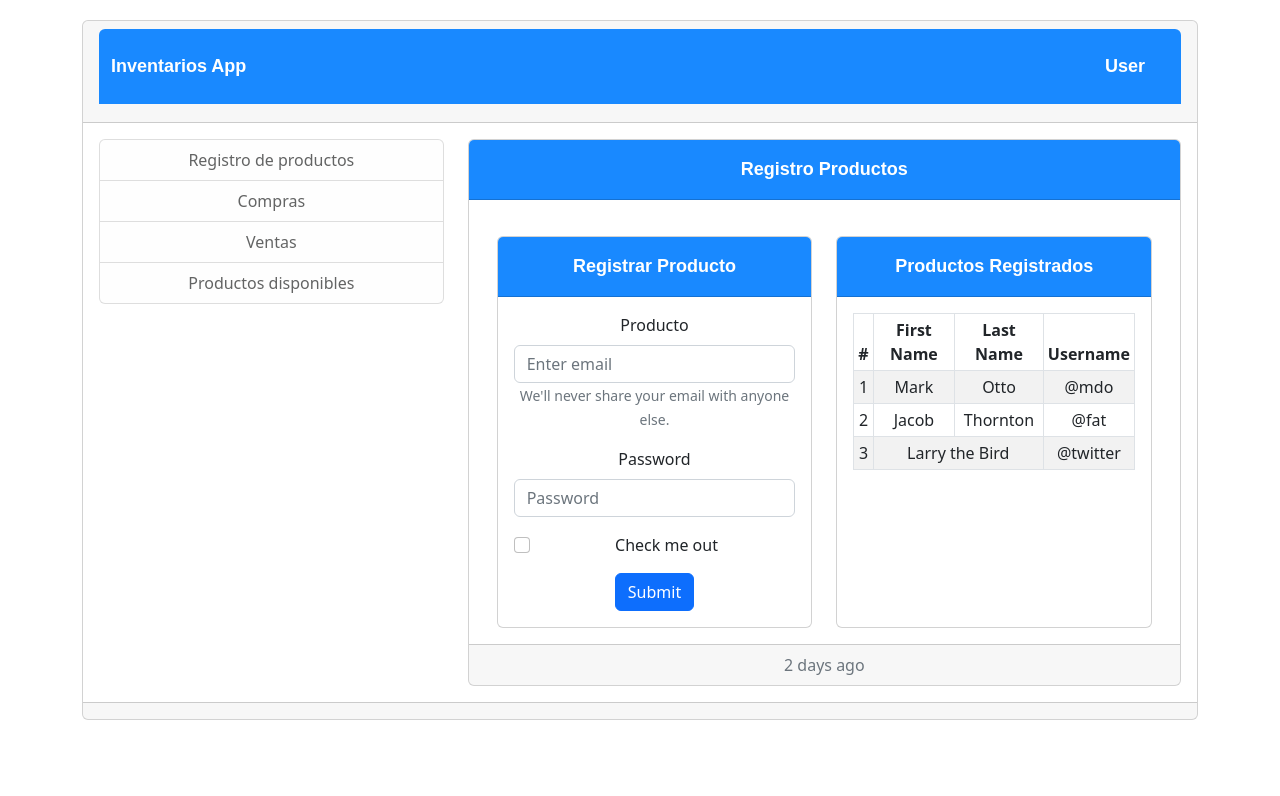
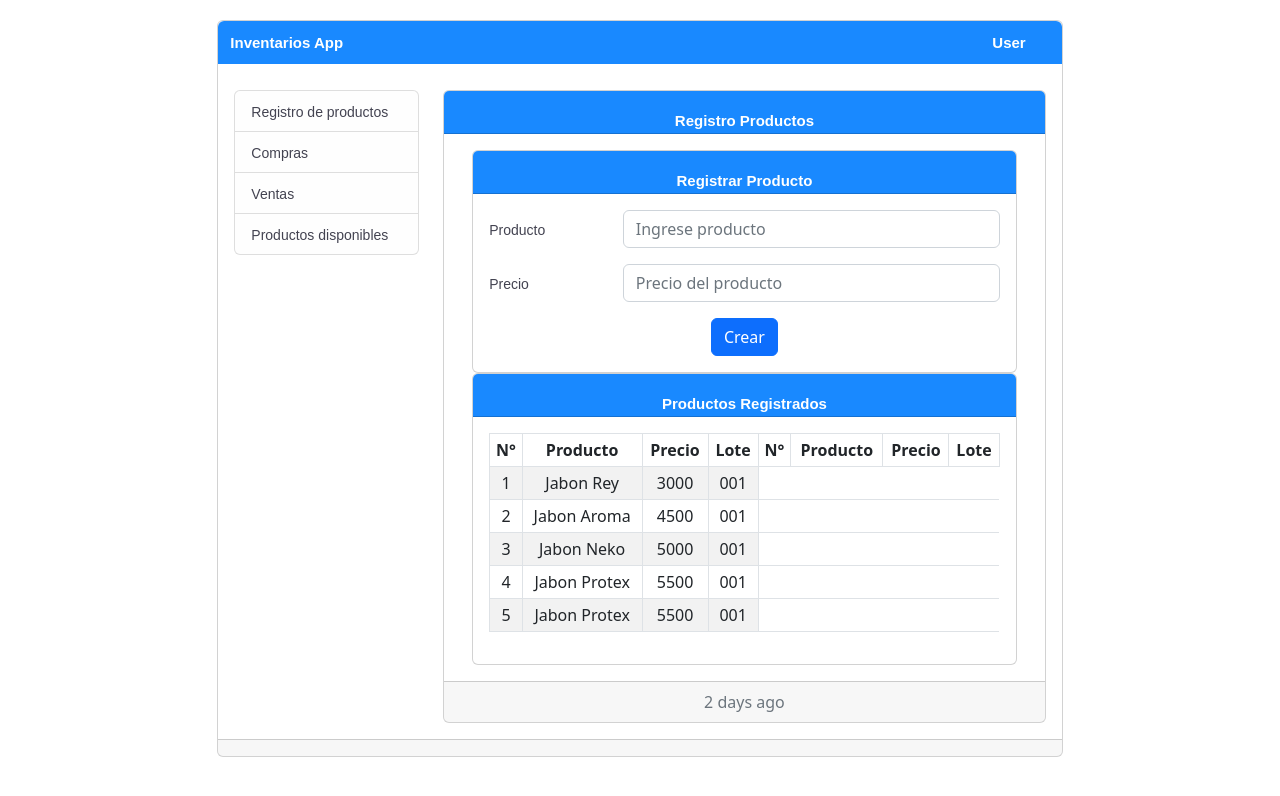
Before and after one commit to yo-huaca95/Actividad1-Fullstack, a React (Create React App) app in the folder Actividad-1-Front/: page /RegistroProductos in a window 1280 px wide. Shown: the top 796 px of the page. Built offline with nearby package versions, Linux system fonts and the light colour scheme.

Commit message:
avances tabla

```diff
--- a/Actividad-1-Front/package.json
+++ b/Actividad-1-Front/package.json
@@ -12,6 +12,7 @@
     "react-dom": "^18.2.0",
     "react-router-dom": "^6.11.1",
     "react-scripts": "5.0.1",
+    "react-table": "^7.8.0",
     "web-vitals": "^2.1.4"
   },
   "scripts": {
--- a/Actividad-1-Front/src/App.css
+++ b/Actividad-1-Front/src/App.css
@@ -1,3 +1,3 @@
-.container {
-  margin-top: 20px;
+.Margen-App {
+  margin-top: 20px !important;
 }
--- a/Actividad-1-Front/src/App.js
+++ b/Actividad-1-Front/src/App.js
@@ -2,26 +2,27 @@ import './App.css';
 import { MenuNavegacionSuperior } from './Components/NavbarSuperior/Navbar';
 import {MenuIzquierdo} from './Components/MenuNavegacionIzquierdo/MenuIzquierdo'
 import React from 'react';
-import { Container } from 'react-bootstrap';
-import { BrowserRouter as Router} from "react-router-dom";
+import Row from 'react-bootstrap/Row';
+import Col from 'react-bootstrap/Col';
+
 
 function App() {
   return (
     <div className="App">
-      <Container className='container'>
-      <div class="card text-center">
-      <div class="card-header">
+      <Row className='Margen-App' >
+        <Col md={{ span: 8, offset: 2 }} >
+      <div className="card text-center">
+      <div >
       <MenuNavegacionSuperior/>
      </div>
-     <div class="card-body">
-      <Router>
+     <div className="card-body">
        <MenuIzquierdo></MenuIzquierdo>
-      </Router>
     </div>
-    <div class="card-footer text-muted">
+    <div className="card-footer text-muted">
     </div>
        </div>
-      </Container>
+      </Col>
+      </Row>
     </div>
   );
 }
--- a/Actividad-1-Front/src/Components/MenuNavegacionIzquierdo/MenuIzquierdo.css
+++ b/Actividad-1-Front/src/Components/MenuNavegacionIzquierdo/MenuIzquierdo.css
@@ -10,3 +10,7 @@ a{
 .ColumnMenu{
     border-right: 5px;
 }
+
+.list-group-item-action{
+    text-align: left !important;
+}
--- a/Actividad-1-Front/src/Components/MenuNavegacionIzquierdo/MenuIzquierdo.js
+++ b/Actividad-1-Front/src/Components/MenuNavegacionIzquierdo/MenuIzquierdo.js
@@ -12,23 +12,23 @@ export const MenuIzquierdo = () => {
     return (
         <Tab.Container id="list-group-tabs-example" >
         <Row className='fila'>
-          <Col sm={4} className='ColumnMenu'>
+          <Col md={{ span: 3 }} className='ColumnMenu'>
           <ListGroup>
             <ListGroup.Item action variant='light'>
-            <Link to="/RegistroProductos">Registro de productos</Link>
+            <Link to="/RegistroProductos"><span className="spanletraTextoNormal" >Registro de productos</span></Link>
             </ListGroup.Item>
             <ListGroup.Item action variant='light'>
-            <Link to="/Compras">Compras</Link>
+            <Link to="/Compras"><span className="spanletraTextoNormal" >Compras </span></Link>
             </ListGroup.Item>
             <ListGroup.Item action variant='light'>
-            <Link to="/Ventas">Ventas</Link>
+            <Link to="/Ventas"><span className="spanletraTextoNormal" >Ventas</span></Link>
             </ListGroup.Item>
             <ListGroup.Item action variant='light'>
-            <Link to="/Productos-Disponibles">Productos disponibles</Link>
+            <Link to="/Productos-Disponibles"><span className="spanletraTextoNormal" >Productos disponibles </span></Link>
             </ListGroup.Item>
           </ListGroup>
           </Col>
-          <Col sm={8}>
+          <Col md={{ span: 9  }}>
             <Tab.Content>
             <AppRouterMenuIzquierdo/>
             </Tab.Content>
--- a/Actividad-1-Front/src/Components/MenuNavegacionIzquierdo/OpcionesMenu/RegistroProductos/RegistroProductos.css
+++ b/Actividad-1-Front/src/Components/MenuNavegacionIzquierdo/OpcionesMenu/RegistroProductos/RegistroProductos.css
@@ -1,3 +1,7 @@
 .CardsTablePrRegistrar{
     height: 100% !important;
 }
+
+Form Label {
+    text-align: left ;
+}
--- a/Actividad-1-Front/src/Components/MenuNavegacionIzquierdo/OpcionesMenu/RegistroProductos/RegistroProductos.js
+++ b/Actividad-1-Front/src/Components/MenuNavegacionIzquierdo/OpcionesMenu/RegistroProductos/RegistroProductos.js
@@ -1,74 +1,127 @@
-import React from "react";
+import React, { useEffect, useState, useMemo } from "react";
+import {useTable} from "react-table"
 import {Card, Col, Container, Form, Row} from "react-bootstrap";
 import Table from 'react-bootstrap/Table';
 import Button from 'react-bootstrap/Button';
 import './RegistroProductos.css';
+import { COLUMNS } from "./Tabla/columns";
+import {PRODUCTOS} from "./Tabla/productos"
+//import { COLUMNS } from "./Tabla/columns";
+
+
+// function useProductos (){
+//   const [productos, getProductos]=useState([])
+//   useEffect (
+//               () => {
+//               fetch('Json/json.js')
+//               .then(response=>response.json())
+//               .then (datos=>{
+//                 getProductos(datos)
+//               })
+
+//             },[])
+
+
+//   return productos
+// }
+
+
+
+
+//console.log(useProductos ());
 
 export  const RegistroProductos= () => {
+
+  // const listaProductos= useProductos()
+  // console.log(listaProductos);
+  const data= useMemo(()=> PRODUCTOS,[])
+  const columns = useMemo (()=>COLUMNS,[])
+
+  // console.log(columns);
+
+  const tableInstance= useTable({
+    columns,
+    data
+  })
+
+
+  const {
+    getTableProps,
+    getTableBodyProps,
+    headerGroups,
+    rows,
+    prepareRow
+
+  }=tableInstance
+
     return (
-      <Container>
+      <Container className="conta">
       <Row>
-      <Col>
+      <Col >
       <Card>
       <Card.Header className="TituloComponentes" ><span className="spanLetraTextoTitulo">Registrar Producto</span></Card.Header>
         <Card.Body>
-      <Form>
-      <Form.Group className="mb-3" controlId="formBasicEmail">
-        <Form.Label>Producto</Form.Label>
-        <Form.Control type="text" placeholder="Enter email" />
-        <Form.Text className="text-muted">
-          We'll never share your email with anyone else.
-        </Form.Text>
+      <Form >
+      <Form.Group as={Row} className="mb-3" controlId="formBasicEmail">
+        <Form.Label column md={{ span: 3  }} ><span className="spanletraTextoNormal" >Producto</span></Form.Label>
+        <Col md={{ span: 9  }}>
+        <Form.Control  type="text" placeholder="Ingrese producto" />
+        </Col>
       </Form.Group>
 
-      <Form.Group className="mb-3" controlId="formBasicPassword">
-        <Form.Label>Password</Form.Label>
-        <Form.Control type="password" placeholder="Password" />
+      <Form.Group as={Row}  className="mb-3" controlId="formBasicPassword">
+        <Form.Label column md={{ span: 3  }}><span className="spanletraTextoNormal">Precio</span> </Form.Label>
+        <Col md={{ span: 9  }}>
+        <Form.Control type="number" placeholder="Precio del producto" min={0} />
+        </Col>
       </Form.Group>
-      <Form.Group className="mb-3" controlId="formBasicCheckbox">
-        <Form.Check type="checkbox" label="Check me out" />
-      </Form.Group>
-      <Button variant="primary" type="submit">
-        Submit
+      <Button variant="primary" >
+        Crear
       </Button>
     </Form>
     </Card.Body>
     </Card>
 
     </Col>
-  <Col>
+  <Col >
   <Card  className="CardsTablePrRegistrar">
       <Card.Header className="TituloComponentes"><span className="spanLetraTextoTitulo">Productos Registrados</span></Card.Header>
         <Card.Body>
-    <Table striped bordered hover size="sm">
+
+    <Table striped bordered hover size="sm" {...getTableProps}>
       <thead>
-        <tr>
-          <th>#</th>
-          <th>First Name</th>
-          <th>Last Name</th>
-          <th>Username</th>
+        {headerGroups.map((headerGroup)=>(
+        <tr {...headerGroup.getHeaderGroupProps()}>
+          {
+            headerGroup.headers.map(
+              (column)=>(
+                <th {...column.getHeaderProps()} >{column.render('Header')}</th>
+              ))}
+          <th>N°</th>
+          <th>Producto</th>
+          <th>Precio</th>
+          <th>Lote</th>
         </tr>
+        ))}
       </thead>
-      <tbody>
-        <tr>
-          <td>1</td>
-          <td>Mark</td>
-          <td>Otto</td>
-          <td>@mdo</td>
+      <tbody {...getTableBodyProps()} >
+        { rows.map(row=>{
+          prepareRow (row)
+          return (
+        <tr {...row.getRowProps()} >
+            {
+              row.cells.map(
+                (cell)=>{
+                  return <td {...cell.getCellProps()}>{cell.render('Cell')}</td>
+                }
+              )
+            }
         </tr>
-        <tr>
-          <td>2</td>
-          <td>Jacob</td>
-          <td>Thornton</td>
-          <td>@fat</td>
-        </tr>
-        <tr>
-          <td>3</td>
-          <td colSpan={2}>Larry the Bird</td>
-          <td>@twitter</td>
-        </tr>
+           )
+          })}
       </tbody>
     </Table>
+
     </Card.Body>
     </Card>
     </Col>
--- /dev/null
+++ b/Actividad-1-Front/src/Components/MenuNavegacionIzquierdo/OpcionesMenu/RegistroProductos/Tabla/columns.js
@@ -0,0 +1,19 @@
+export const COLUMNS =[
+    {
+        Header:'N°',
+        accessor:'id'
+    },
+    {
+        Header:'Producto',
+        accessor:'Producto'
+    },
+    {
+        Header:'Precio',
+        accessor:'Precio'
+    },
+    {
+        Header:'Lote',
+        accessor:'Lote'
+    }
+
+]
--- /dev/null
+++ b/Actividad-1-Front/src/Components/MenuNavegacionIzquierdo/OpcionesMenu/RegistroProductos/Tabla/productos.js
@@ -0,0 +1,33 @@
+export const PRODUCTOS=[
+    {
+        id:1,
+        Producto:'Jabon Rey',
+        Precio:3000,
+        Lote:'001'
+    },
+    {
+        id:2,
+        Producto:'Jabon Aroma',
+        Precio:4500,
+        Lote:'001'
+    },
+    {
+        id:3,
+        Producto:'Jabon Neko',
+        Precio:5000,
+        Lote:'001'
+    },
+    {
+        id:4,
+        Producto:'Jabon Protex',
+        Precio:5500,
+        Lote:'001'
+    },
+    {
+        id:5,
+        Producto:'Jabon Protex',
+        Precio:5500,
+        Lote:'001'
+    }
+
+]
--- a/Actividad-1-Front/src/index.css
+++ b/Actividad-1-Front/src/index.css
@@ -19,7 +19,7 @@ code {
 .spanLetraTextoTitulo{
     color: #fff;
     font-family: Poppins,sans-serif;
-    font-size: 18px;
+    font-size: 15px;
     font-weight: 600;
     line-height: 43px;
 }
@@ -28,3 +28,11 @@ code {
   font: 400 14px/20px Poppins,sans-serif;
 
 }
+
+.container-fluid{
+  height: 43px;
+}
+
+.NavbarMargenes,.card-header {
+  height: 43px;
+}
--- a/Actividad-1-Front/src/index.js
+++ b/Actividad-1-Front/src/index.js
@@ -4,13 +4,15 @@ import './index.css';
 import App from './App';
 import 'bootstrap/dist/css/bootstrap.min.css';
 import reportWebVitals from './reportWebVitals';
-//import { BrowserRouter } from 'react-router-dom';
+import { BrowserRouter as Router } from 'react-router-dom';
 
 const root = ReactDOM.createRoot(document.getElementById('root'));
 root.render(
+  <Router>
   <React.StrictMode>
     <App />
   </React.StrictMode>
+  </Router>
 );
 
 // If you want to start measuring performance in your app, pass a function
```
Also changed, not shown: Actividad-1-Front/public/Json/json.js (added, +45 -0 lines), 1 other file (tests, documents, lock files or other folders).
